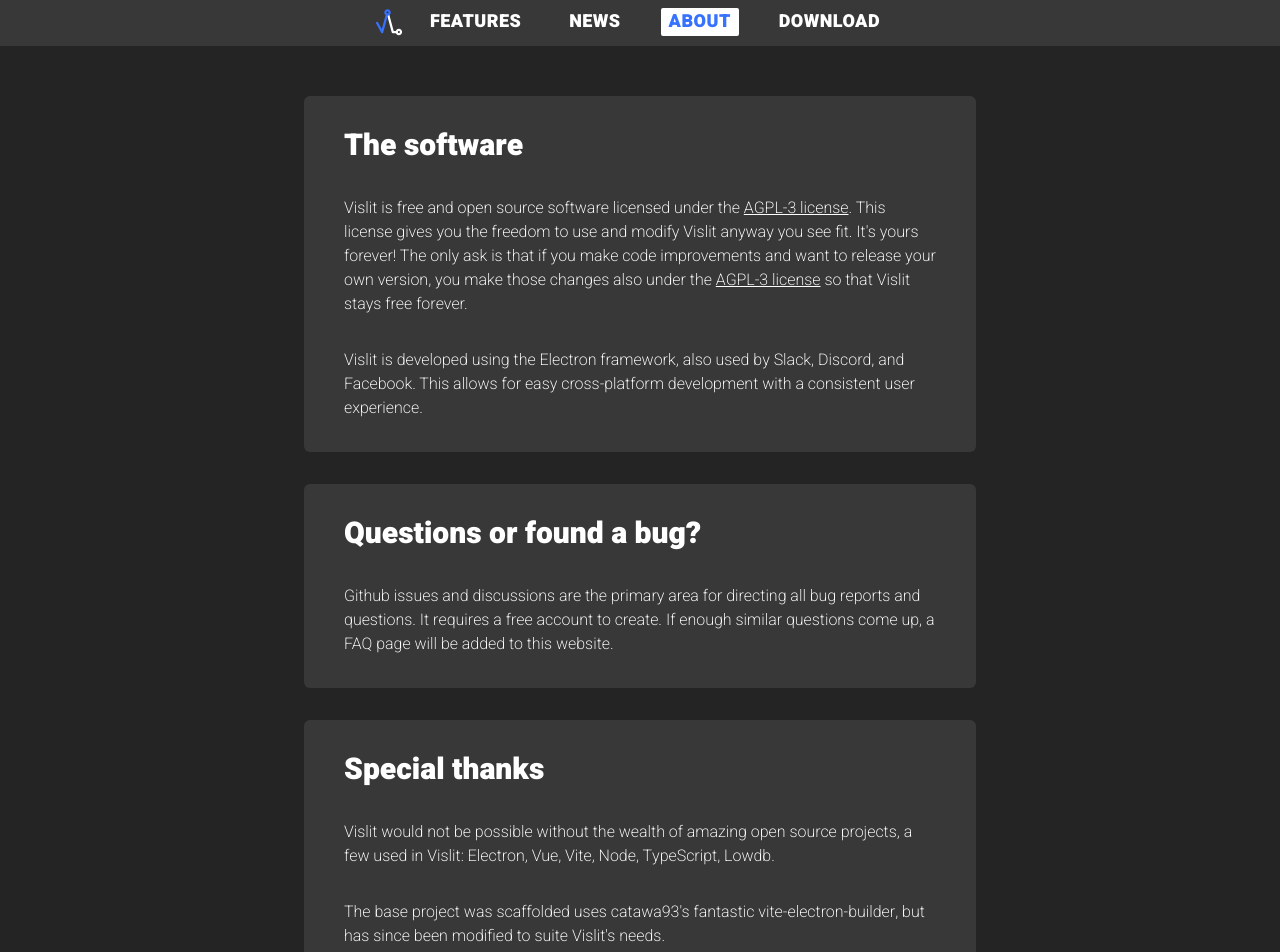
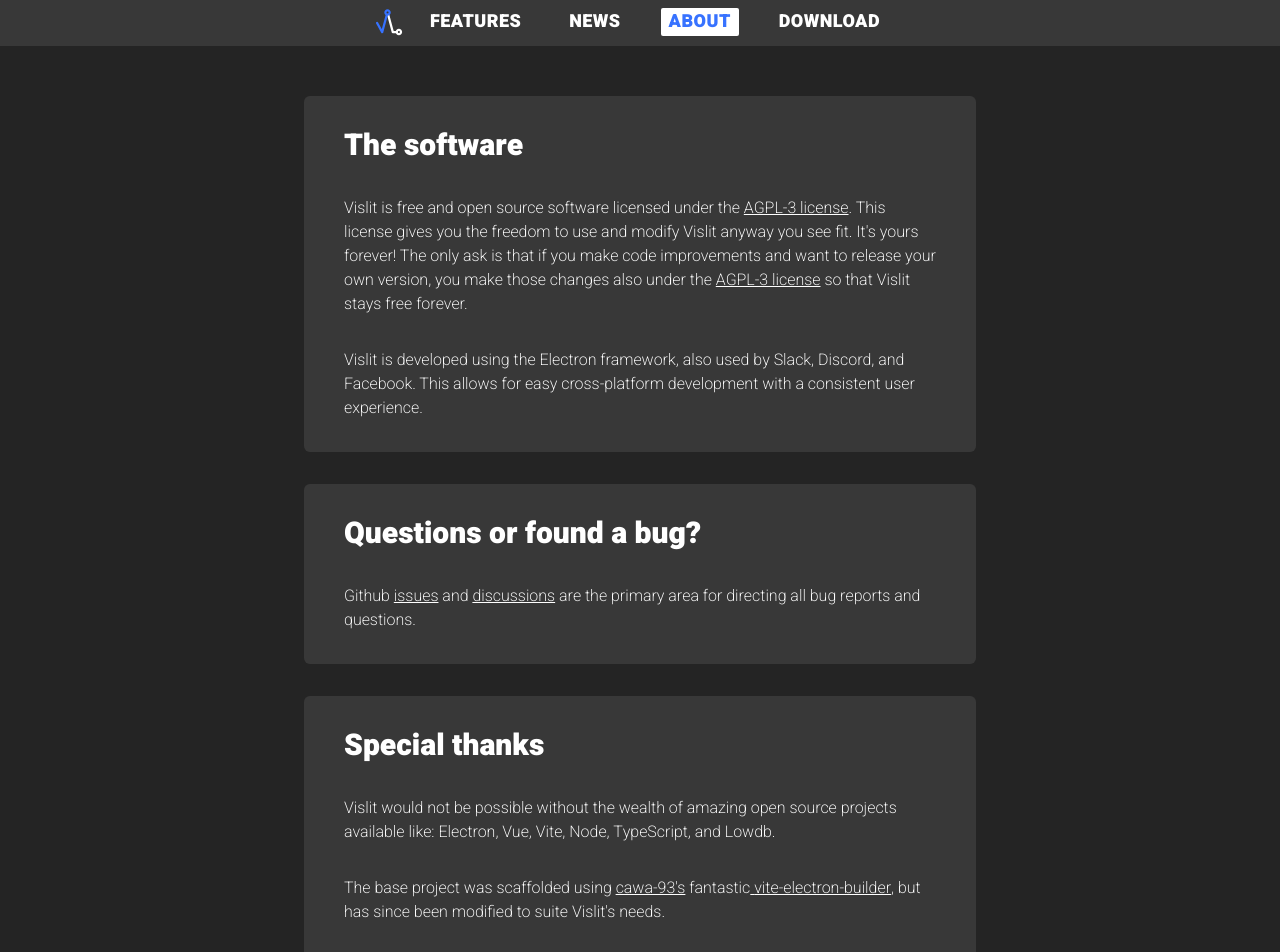
Before and after one commit to ste163/vislit-website-next, a Next.js app: page /about in a window 1280 px wide. Shown: the top 952 px of the page. Built offline with nearby package versions, Linux system fonts and the light colour scheme.

Commit message:
added anchor links

```diff
--- a/components/CardFeature.tsx
+++ b/components/CardFeature.tsx
@@ -3,13 +3,15 @@
 import Card from "./Card";
 
 const CardFeature: React.FC<{
+  id: string;
   header: string;
   isReverse?: boolean;
   children: ReactNode;
   className?: any;
-}> = ({ header, isReverse = false, children, className }) => {
+}> = ({ id, header, isReverse = false, children, className }) => {
   return (
     <div
+      id={id}
       className={`${className} flex ${
         isReverse ? "lg:flex-row-reverse" : "lg:flex-row"
       } flex-col max-w-5xl max-h-600px`}
--- a/components/Layout.tsx
+++ b/components/Layout.tsx
@@ -46,7 +46,7 @@
         setIsMobile(true);
       }
     }
-  }, [windowWidth]);
+  }, [windowWidth, isHamburgerOpen]);
 
   // close hamburger on route change
   useEffect(() => {
@@ -78,12 +78,17 @@
             <a
               className="underline"
               href="https://www.gnu.org/licenses/agpl-3.0.en.html"
+              target={"_blank"} rel="noreferrer"
             >
               AGPL-3 license
             </a>
             . The entire source code for this website and the application is
             available on{" "}
-            <a className="underline" href="https://github.com/ste163/vislit">
+            <a
+              className="underline"
+              href="https://github.com/ste163/vislit"
+              target={"_blank"} rel="noreferrer"
+            >
               Github
             </a>
             .
--- a/package.json
+++ b/package.json
@@ -11,7 +11,7 @@
   },
   "dependencies": {
     "gray-matter": "^4.0.3",
-    "next": "12.1.4",
+    "next": "12.1.6",
     "react": "18.0.0",
     "react-dom": "18.0.0",
     "remark": "^14.0.2",
@@ -22,7 +22,7 @@
     "@types/react": "^18.0.0",
     "autoprefixer": "^10.4.4",
     "eslint": "8.12.0",
-    "eslint-config-next": "12.1.4",
+    "eslint-config-next": "12.1.6",
     "eslint-config-prettier": "^8.5.0",
     "husky": ">=6",
     "lint-staged": "^12.3.7",
--- a/pages/about/index.tsx
+++ b/pages/about/index.tsx
@@ -15,6 +15,7 @@
             <a
               className="underline"
               href="https://www.gnu.org/licenses/agpl-3.0.en.html"
+              target={"_blank"} rel="noreferrer"
             >
               AGPL-3 license
             </a>
@@ -25,6 +26,7 @@
             <a
               className="underline"
               href="https://www.gnu.org/licenses/agpl-3.0.en.html"
+              target={"_blank"} rel="noreferrer"
             >
               AGPL-3 license
             </a>{" "}
@@ -39,25 +41,54 @@
 
         <Card header="Questions or found a bug?" className="my-8">
           <p>
-            Github issues and discussions are the primary area for directing all
-            bug reports and questions. It requires a free account to create. If
-            enough similar questions come up, a FAQ page will be added to this
-            website.
+            Github{" "}
+            <a
+              className="underline"
+              href="https://github.com/ste163/vislit/issues"
+              target={"_blank"} rel="noreferrer"
+            >
+              issues
+            </a>{" "}
+            and{" "}
+            <a
+              className="underline"
+              href="https://github.com/ste163/vislit/discussions"
+              target={"_blank"} rel="noreferrer"
+            >
+              discussions
+            </a>{" "}
+            are the primary area for directing all bug reports and questions.
           </p>
         </Card>
 
         <Card header="Special thanks">
           <p>
             Vislit would not be possible without the wealth of amazing open
-            source projects, a few used in Vislit: Electron, Vue, Vite, Node,
-            TypeScript, Lowdb.
+            source projects available like: Electron, Vue, Vite, Node,
+            TypeScript, and Lowdb.
           </p>
           <p className="my-8">
-            The base project was scaffolded uses catawa93's fantastic
-            vite-electron-builder, but has since been modified to suite Vislit's
-            needs.
+            The base project was scaffolded using{" "}
+            <a
+              className="underline"
+              href="https://github.com/cawa-93"
+              target={"_blank"} rel="noreferrer"
+            >
+              {" "}
+              cawa-93's
+            </a>{" "}
+            fantastic
+            <a
+              className="underline"
+              href="https://github.com/cawa-93/vite-electron-builder"
+              target={"_blank"} rel="noreferrer"
+            >
+              {" "}
+              vite-electron-builder
+            </a>
+            , but has since been modified to suite Vislit's needs.
           </p>
-          <p>Shannon Swenton for logo design</p>
+          <p>Shannon Swenton for logo design.</p>
         </Card>
       </div>
     </div>
--- a/pages/download/index.tsx
+++ b/pages/download/index.tsx
@@ -1,4 +1,5 @@
 import Head from "next/head";
+import Link from "next/link";
 import Card from "../../components/Card";
 
 const Download = () => (
@@ -11,7 +12,11 @@
         <Card header="Download">
           <p>
             Vislit is currently in development, but will be available soon. See
-            the roadmap (anchor link) for the current trajectory.
+            the{" "}
+            <Link href="/features#roadmap">
+              <a className="underline">roadmap</a>
+            </Link>
+            !
           </p>
         </Card>
       </div>
--- a/pages/features/index.tsx
+++ b/pages/features/index.tsx
@@ -60,6 +60,7 @@
       </div>
 
       <CardFeature
+        id="projects"
         header="Projects at the core"
         className="mb-12 items-center lg:items-stretch"
         isReverse
@@ -74,6 +75,7 @@
       </CardFeature>
 
       <CardFeature
+        id="writer"
         header="Minimalist writing and note taking"
         className="mb-12 items-center lg:items-stretch"
       >
@@ -92,6 +94,7 @@
       </CardFeature>
 
       <CardFeature
+        id="goals"
         header="Set your writing goals"
         className="mb-12 items-center lg:items-stretch"
         isReverse
@@ -112,6 +115,7 @@
       </CardFeature>
 
       <CardFeature
+        id="progress"
         header="See your progress"
         className="mb-12 items-center lg:items-stretch"
       >
@@ -125,6 +129,7 @@
       </CardFeature>
 
       <CardFeature
+        id="privacy"
         header="Security and data privacy"
         className="mb-12 items-center lg:items-stretch"
         isReverse
@@ -133,7 +138,11 @@
           Vislit is secure and private by design. The entire source code used to
           create Vislit is freely available for review, scrutiny, and
           improvement on{" "}
-          <a className="underline" href="https://github.com/ste163/vislit">
+          <a
+            className="underline"
+            href="https://github.com/ste163/vislit"
+            target={"_blank"} rel="noreferrer"
+          >
             Github
           </a>
           .
@@ -159,7 +168,7 @@
       </CardFeature>
 
       <Card className={"mb-12 flex flex-col lg:flex-row"}>
-        <div className="max-w-sm mr-0 lg:mr-4">
+        <div id="roadmap" className="max-w-sm mr-0 lg:mr-4">
           <h2>Roadmap</h2>
           <p>
             After version 1.0 release, roadmap could readjust based on user
@@ -171,6 +180,7 @@
             <a
               className="underline"
               href="https://github.com/ste163/vislit/projects"
+              target={"_blank"} rel="noreferrer"
             >
               Github Project page
             </a>
@@ -183,6 +193,7 @@
             <a
               className="underline"
               href="https://github.com/ste163/vislit/discussions"
+              target={"_blank"} rel="noreferrer"
             >
               Discussion section on Github
             </a>
--- a/pages/index.tsx
+++ b/pages/index.tsx
@@ -20,6 +20,7 @@
     heading: "Distraction-free writing",
     text: `Streamlined for any creative writing document without the bloated extras like "Mail
       Merge"`,
+    link: "/features#writer",
   },
   {
     imageSrc: "/images/home/notes.webp",
@@ -28,6 +29,7 @@
     heading: "Accessible note-taking",
     text: `Anywhere in the application, you can access your notes.
       No swapping between programs to find character references`,
+    link: "/features#writer",
   },
   {
     imageSrc: "/images/home/projects.webp",
@@ -35,6 +37,7 @@
     heading: "Clean project management",
     text: `View summary and list information on all of your projects,
       organized by in-progress, completed, and archived`,
+    link: "/features#projects",
   },
   {
     imageSrc: "/images/home/progress.webp",
@@ -42,6 +45,7 @@
     heading: "Robust tracking for goals, progress, & visualizations",
     text: `The hardest part about writing is keeping at it.
       Easily set and modify goals and visualize your progress`,
+    link: "/features#goals",
   },
 ];
 
@@ -173,8 +177,9 @@
         </p>
 
         <div className="flex-col flex lg:grid gap-10 grid-cols-2">
-          {cards.map(({ imageSrc, altText, heading, text }, index) => (
-            <div key={index} className="my-5 md:my-0">
+          {cards.map(({ imageSrc, altText, heading, text, link }, index) => (
+            <Link key={index} href={link}>
+              <div className="my-5 md:my-0">
                 <ImageTextOverlay
                   imageSrc={imageSrc}
                   altText={altText}
@@ -182,6 +187,7 @@
                   text={text}
                 />
               </div>
+            </Link>
           ))}
         </div>
       </section>
```
Also changed, not shown: 2 other files (tests, documents, lock files or other folders). Lines whose indentation alone changed are shown as unchanged.
